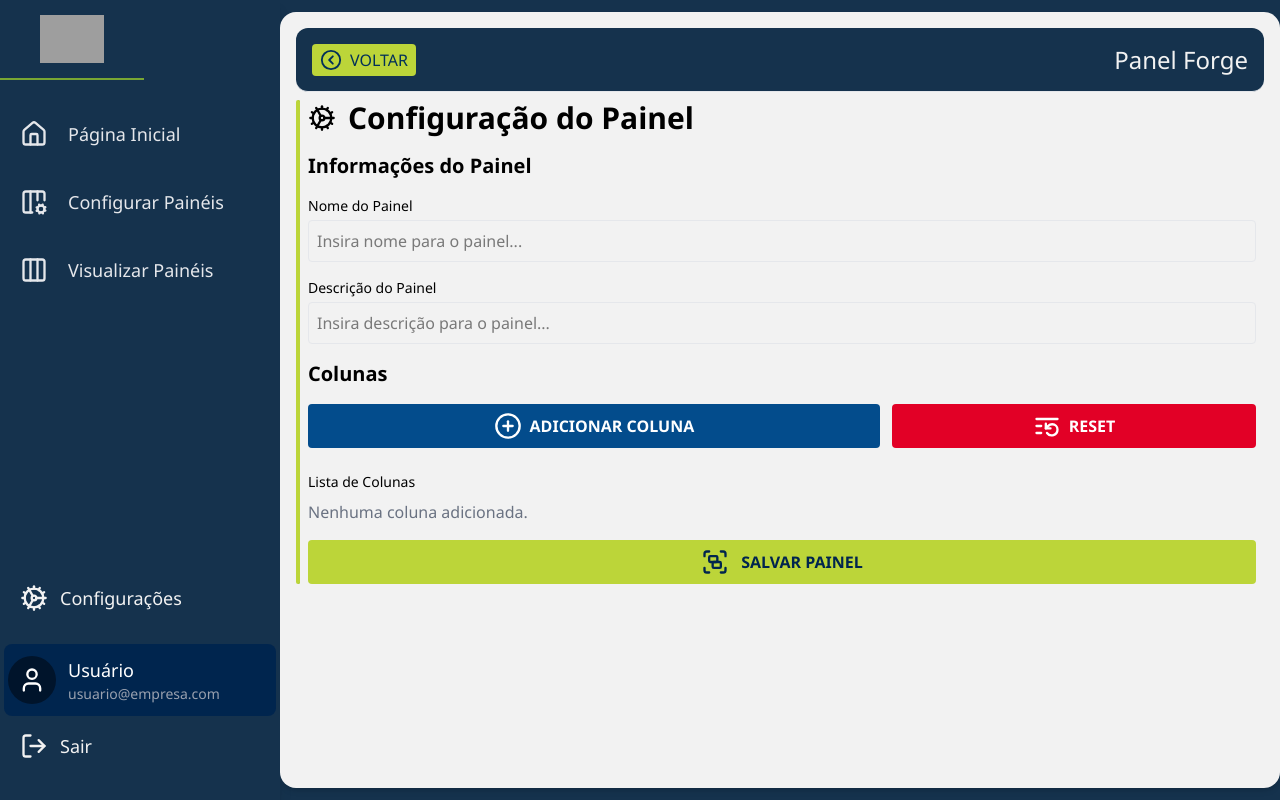
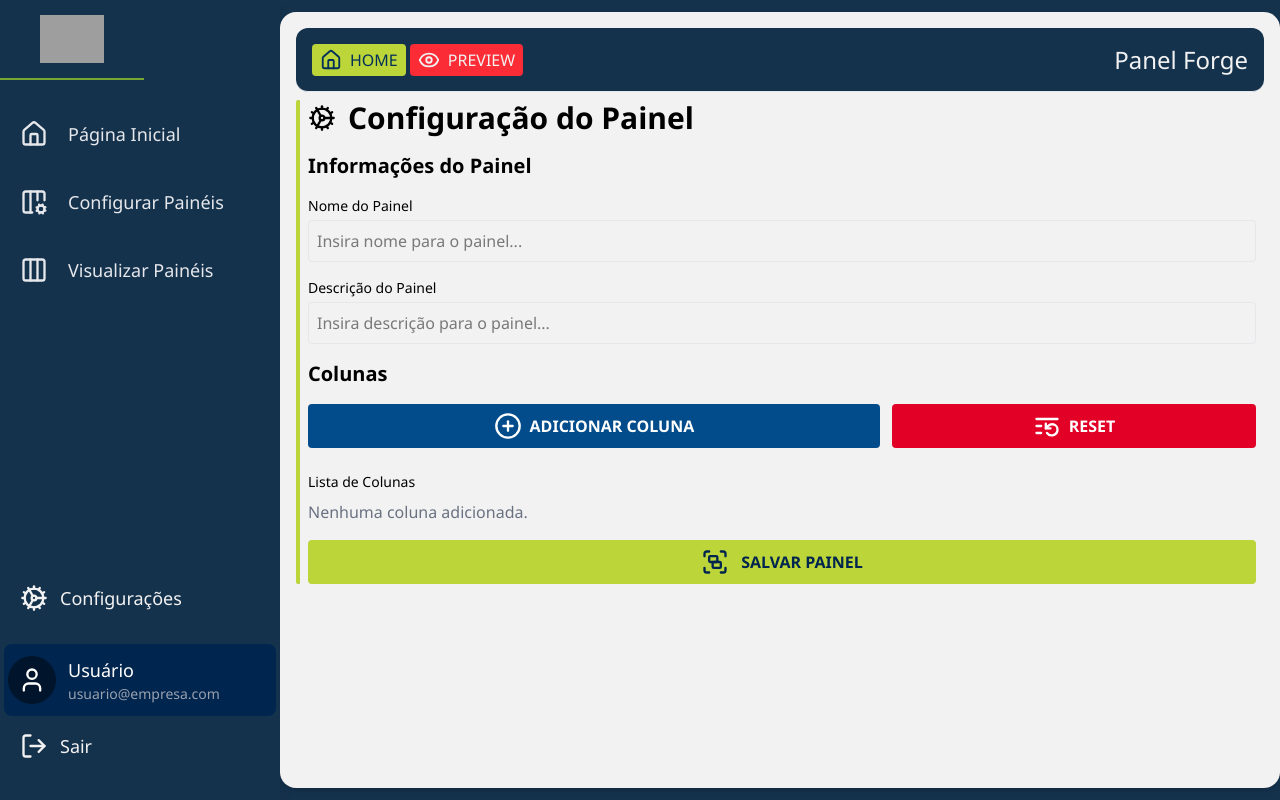
Before and after one commit to ramonis567/PanelForgeCraft, a React (Vite) app in the folder panel-fc-frontend/: page /panel-forge/1 in a window 1280 px wide. Built offline with nearby package versions, Linux system fonts and the light colour scheme; grey boxes are pictures that could not be loaded.

Commit message:
Add buttons to link forge and view pages

```diff
--- a/panel-fc-frontend/src/pages/PanelForge/index.tsx
+++ b/panel-fc-frontend/src/pages/PanelForge/index.tsx
@@ -1,6 +1,6 @@
 import React, { useEffect, useRef, useState } from "react";
 import { useNavigate, useParams } from "react-router-dom";
-import { CirclePlus, Cog, ListRestart, Group, ChevronLeftCircle } from "lucide-react";
+import { CirclePlus, Cog, ListRestart, Group, House, Eye } from "lucide-react";
 
 import AppLayout from "../../layouts/AppLayout";
 import ColumnModal from "../../components/ColumnModal"
@@ -121,7 +121,7 @@ function PanelForgePage() {
         <AppLayout>
             <header className="h-16 rounded-xl bg-[var(--color-surface-2)] border-b border-gray-200 flex items-center px-4 mb-2">
                 <span className="font-medium text-gray-800 flex justify-between gap-3 w-full">
-                    <div className="gap-2 items-center">
+                    <div className="gap-1 items-center flex">
                         <button
                             onClick={() => navigate("/")}
                             className="flex justify-center items-center gap-2
@@ -130,8 +130,19 @@ function PanelForgePage() {
                                 text-semibold text-[var(--color-surface-1)]
                                 font-medium text-l"
                         >
-                            <ChevronLeftCircle size={22} />
-                            <p>VOLTAR</p>
+                            <House size={22} />
+                            <p>HOME</p>
+                        </button>
+                        <button
+                            onClick={() => navigate(`/panel-view/${panelId}`)}
+                            className="flex justify-center items-center gap-2
+                                px-2 py-1 bg-red-500
+                                hover:bg-red-700 rounded
+                                text-semibold text-[var(--color-bg)]
+                                font-medium text-l"
+                        >
+                            <Eye size={22} />
+                            <p>PREVIEW</p>
                         </button>
                     </div>
                     <h1 className="text-2xl text-[var(--color-bg)]"><b>{config.name}</b></h1>
--- a/panel-fc-frontend/src/pages/PanelView/index.tsx
+++ b/panel-fc-frontend/src/pages/PanelView/index.tsx
@@ -1,6 +1,6 @@
 import React, { useEffect, useMemo, useRef, useState } from "react";
 import { useNavigate, useParams } from "react-router-dom";
-import { ZoomIn, ZoomOut, ChevronLeft, ChevronRight, ChevronLeftCircle } from "lucide-react";
+import { ZoomIn, ZoomOut, ChevronLeft, ChevronRight, House, Pen } from "lucide-react";
 
 import AppLayout from "../../layouts/AppLayout";
 import type { PanelColumn, PanelConfiguration } from "../../models/panel";
@@ -76,7 +76,7 @@ const PanelViewPage: React.FC = () => {
             {/* Header */}
             <header className="h-16 rounded-xl bg-[var(--color-surface-2)] border-b border-gray-200 flex items-center px-4 mb-2">
                 <span className="font-medium text-gray-800 flex justify-between gap-3 w-full">
-                    <div className="gap-2 items-center">
+                    <div className="gap-2 items-center flex">
                         <button
                             onClick={() => navigate("/")}
                             className="flex justify-center items-center gap-2
@@ -85,11 +85,22 @@ const PanelViewPage: React.FC = () => {
                                 text-semibold text-[var(--color-surface-1)]
                                 font-medium text-l"
                         >
-                            <ChevronLeftCircle size={22} />
-                            <p>VOLTAR</p>
+                            <House size={22} />
+                            <p>HOME</p>
+                        </button>
+                        <button
+                            onClick={() => navigate(`/panel-forge/${panelId}`)}
+                            className="flex justify-center items-center gap-2
+                                px-2 py-1 bg-red-500
+                                hover:bg-red-700 rounded
+                                text-semibold text-[var(--color-bg)]
+                                font-medium text-l"
+                        >
+                            <Pen size={22} />
+                            <p>EDITAR</p>
                         </button>
                     </div>
-                    <h1 className="text-2xl text-[var(--color-bg)]">{config.name}</h1>
+                    <h1 className="text-2xl text-[var(--color-bg)]"><b>{config.name}</b></h1>
                     <h1 className="text-2xl text-[var(--color-bg)]">Panel View</h1>
                 </span>
             </header>
```
